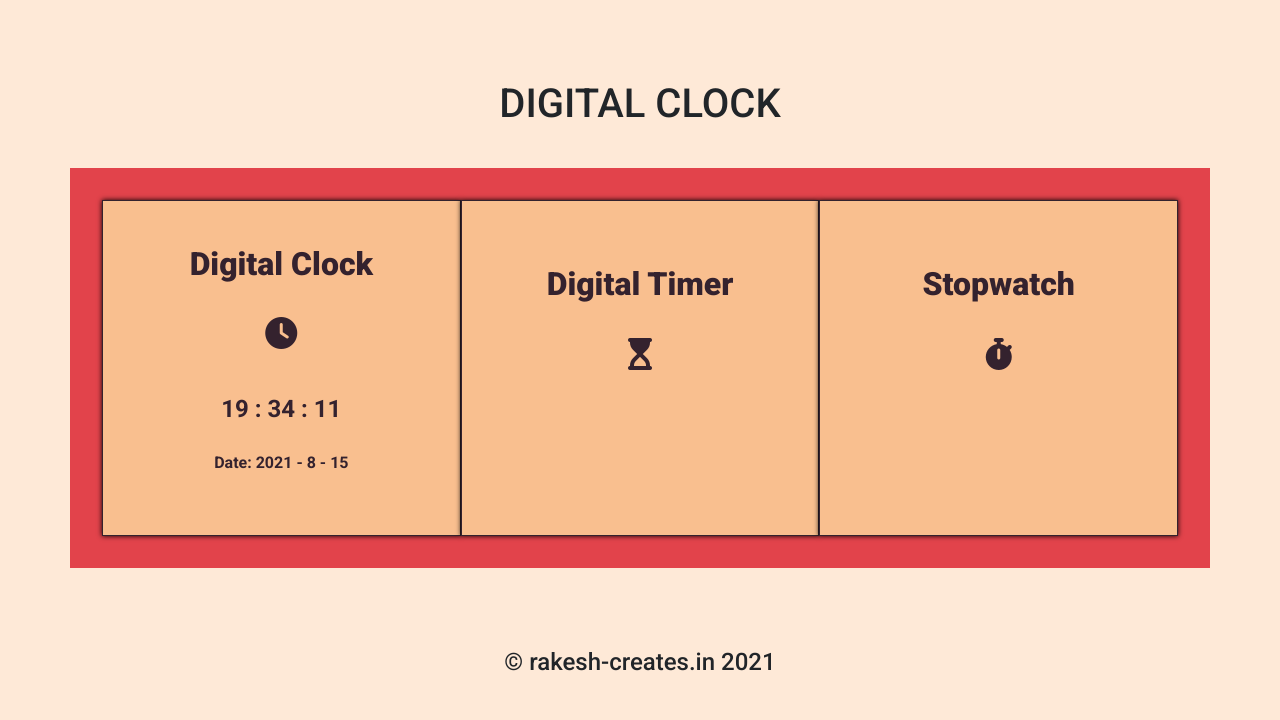
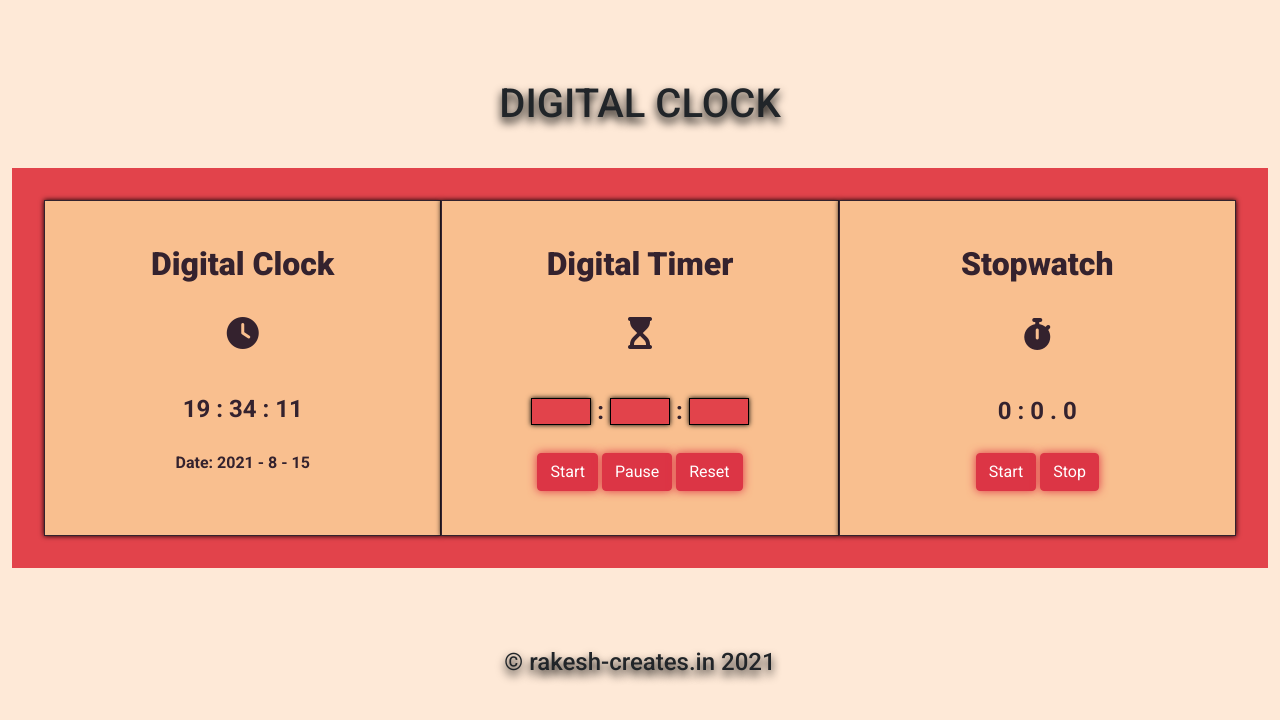
Before and after one commit to rksdevs/digital-clock, a plain HTML site: page index.html in a window 1280 px wide. Drawn offline with nearby package versions, Linux system fonts and the light colour scheme.

Commit message:
Digital clock complete

```diff
--- a/index.html
+++ b/index.html
@@ -25,7 +25,7 @@
         </div>
       </header>
 
-      <section class="main-content container-lg">
+      <section class="main-content ">
           <div class="clock-segment">
             <div class="clock">
                 <div class="clock-heading heading">
@@ -54,16 +54,30 @@
                   <h3>Digital Timer</h3>
                   <h5><i class="fas fa-hourglass-start"></i></h5>
                 </div>
-                <div class="timer-contents"></div>
-                <div class="timer-btns"></div>
+                <div class="timer-contents">
+                  <!-- <input type="time" step='1' min="00:00:00" max="20:00:00"> -->
+
+                  <p><span><input id="timer-hr" type="number" max="60" min="0"></span> : <span><input id="timer-min" type="number"max="60" min="0"></span> : <span><input id="timer-sec" type="number"max="60" min="0"></span></p>
+                  <p class="timer-end timer-hidden" id = "tEnd">Your Time Has Ended</p>
+                </div>
+                <div class="timer-btns">
+                  <button type="button" class="btn btn-danger" id = "stopwatch-start" onclick="timerStart()">Start</button>
+                  <button type="button" class="btn btn-danger" id = "stopwatch-stop" onclick="timerPause()">Pause</button>
+                  <button type="button" class="btn btn-danger" id = "stopwatch-stop" onclick="timerReset()">Reset</button>
+                </div>
               </div>
               <div class="stopwatch">
                 <div class="stopwatch-heading heading">
                   <h3>Stopwatch</h3>
                   <h5><i class="fas fa-stopwatch"></i></h5>
                 </div>
-                <div class="stopwatch-contents"></div>
-                <div class="stopwatch-btns"></div>
+                <div class="stopwatch-contents">
+                  <p><span id="stop-min">0</span> : <span id="stop-sec">0</span> . <span id="stop-ms">0</span></p>
+                </div>
+                <div class="stopwatch-btns">
+                  <button type="button" class="btn btn-danger" id = "stopwatch-start" onclick="watchStart()">Start</button>
+                  <button type="button" class="btn btn-danger" id = "stopwatch-stop" onclick="watchStop()">Stop</button>
+                </div>
               </div>
           </div>
 
--- a/script.js
+++ b/script.js
@@ -44,3 +44,94 @@ setInterval(() => {
   document.getElementById("today-month").innerText = today.getMonth();
   document.getElementById("today-day").innerText = today.getDate();
 }, 1000);
+
+// Stopwatch
+
+let stopWatchCounter;
+
+function watchStart() {
+  let stopMs = 0;
+  let stopSec = 0;
+  let stopMin = 0;
+
+  document.getElementById("stop-min").innerText = stopMin;
+  document.getElementById("stop-sec").innerText = stopSec;
+  document.getElementById("stop-ms").innerText = stopMs;
+
+  stopWatchCounter = setInterval(() => {
+    if (stopMs == 99) {
+      stopMs = 0;
+      stopSec++;
+      document.getElementById("stop-sec").innerText = stopSec;
+      if (stopSec == 59) {
+        stopSec = 0;
+        stopMin++;
+        document.getElementById("stop-min").innerText = stopMin;
+      }
+    } else {
+      stopMs++;
+    }
+    document.getElementById("stop-ms").innerText = stopMs;
+  }, 10);
+}
+
+function watchStop() {
+  clearInterval(stopWatchCounter);
+}
+
+// Timer
+let timerSec = document.getElementById("timer-sec").value;
+let timerMin = document.getElementById("timer-min").value;
+let timerHour = document.getElementById("timer-hr").value;
+let timerCounter;
+let tEnd = document.getElementById("tEnd");
+
+function timerStart() {
+  timerSec = document.getElementById("timer-sec").value;
+  timerMin = document.getElementById("timer-min").value;
+  timerHour = document.getElementById("timer-hr").value;
+  timerCounter = setInterval(() => {
+    if (
+      (timerSec == 0 || timerSec == "") &&
+      (timerMin == 0 || timerMin == "") &&
+      (timerHour == 0 || timerHour == "")
+    ) {
+      // alert("Your Time Has Ended");
+
+      tEnd.classList.toggle("timer-hidden");
+      timerPause();
+    } else if (timerSec == 0 && (timerMin != 0 || timerMin != "")) {
+      timerSec = 59;
+      if (timerMin != 0 && timerMin != "") {
+        timerMin--;
+        document.getElementById("timer-min").value = timerMin;
+      } else {
+        timerMin = 0;
+      }
+
+      if (timerMin == 0 && (timerHour != 0 || timerHour != "")) {
+        timerMin = 59;
+        if (timerHour != 0) {
+          timerHour--;
+          document.getElementById("timer-hr").value = timerHour;
+        } else {
+          timerHour = 0;
+        }
+      }
+    } else {
+      timerSec--;
+    }
+    document.getElementById("timer-sec").value = timerSec;
+  }, 1000);
+}
+
+function timerPause() {
+  clearInterval(timerCounter);
+}
+
+function timerReset() {
+  tEnd.classList.toggle("timer-hidden");
+  document.getElementById("timer-sec").value = 0;
+  document.getElementById("timer-min").value = 0;
+  document.getElementById("timer-hr").value = 0;
+}
--- a/style.css
+++ b/style.css
@@ -26,9 +26,30 @@ body {
   margin: 1em;
 }
 
-.clock-contents {
+button {
+  box-shadow: 0 0 10px #dc3545;
+}
+
+.heading-head,
+.main-footer {
+  text-shadow: 0 5px 10px black;
+}
+
+.clock-contents,
+.stopwatch-contents,
+.timer-contents {
   font-size: 1.5em;
   font-weight: 600;
+}
+
+.timer-contents p input {
+  width: 2.5em;
+  text-align: center;
+  background-color: #e2434b;
+  color: white;
+  outline: none;
+  border: 1px solid black;
+  box-shadow: 0 0 5px black;
 }
 
 .today-date {
@@ -85,29 +106,18 @@ body {
   }
   .main-content {
     background-color: #e2434b;
-    height: 75vh;
+    height: 200%;
   }
 
   .clock-segment {
     display: flex;
     flex-direction: column;
-    justify-content: center;
   }
 
   .clock,
   .timer,
   .stopwatch {
-    background-color: #f9bf8f;
-    color: #34222e;
-    flex: 1;
-    text-align: center;
-    border: 1px solid #34222e;
-    box-shadow: 0 0 5px black;
-    /* padding: 2em 0;
-    margin: 1em; */
-    display: flex;
-    flex-direction: column;
-    justify-content: space-evenly;
+    margin: 1em 0;
   }
 
   .main-footer {
@@ -115,3 +125,7 @@ body {
     margin: 5vh auto 5vh;
   }
 }
+
+.timer-hidden {
+  display: none;
+}
```
